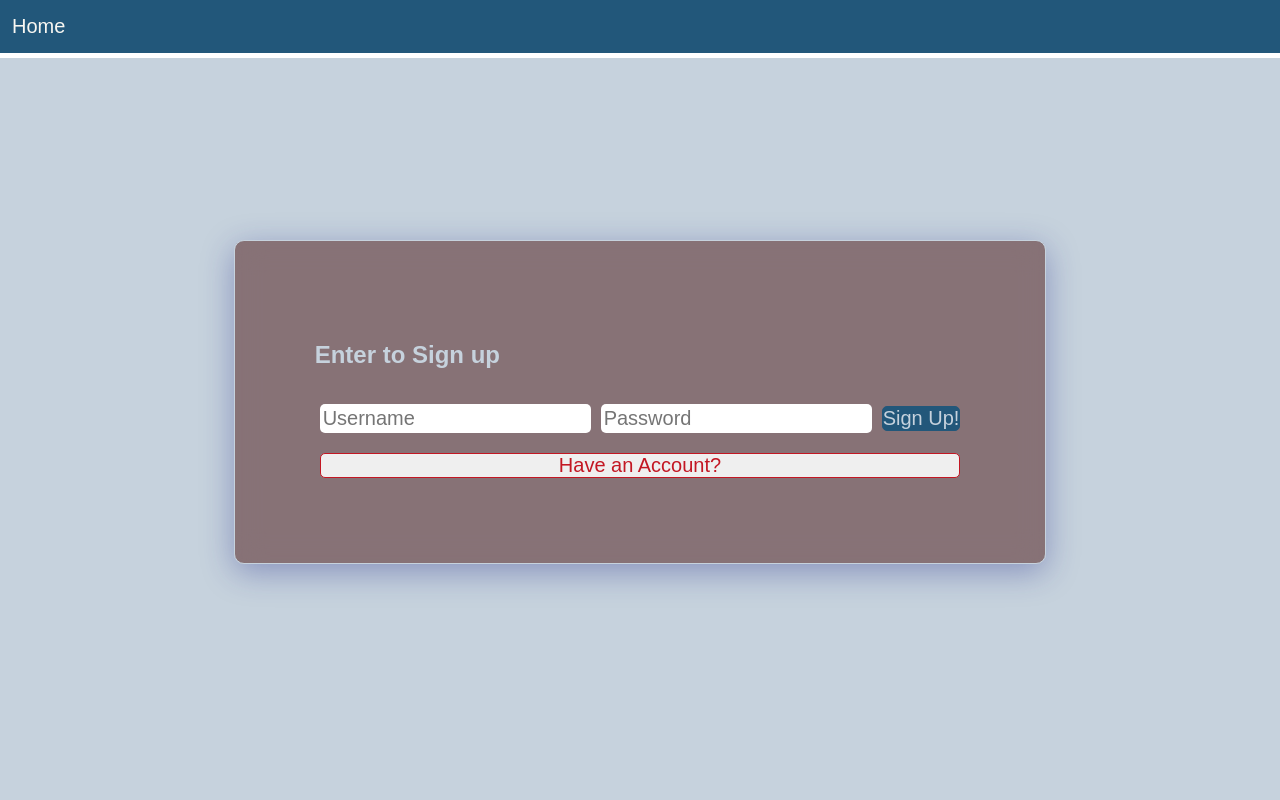
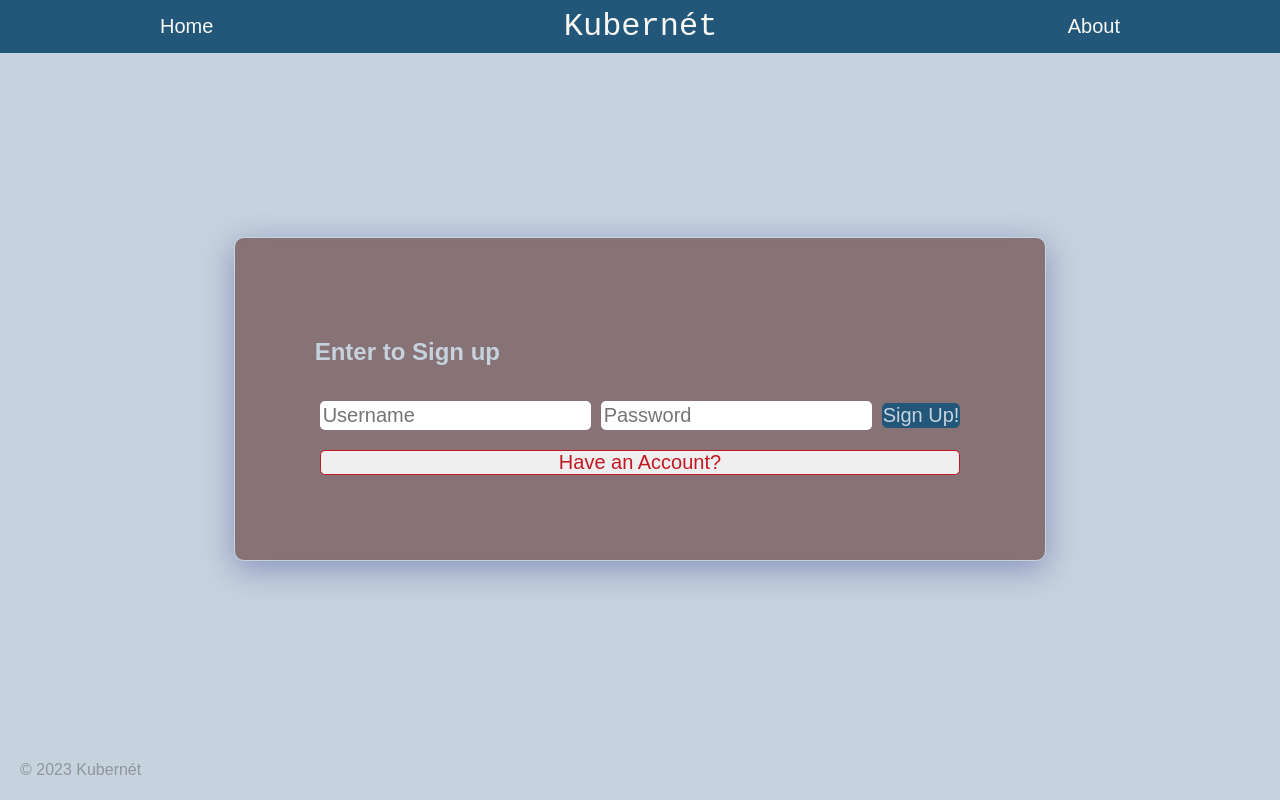
Before and after one commit to oslabs-beta/Kubernet, a React app: page /signupPage in a window 1280 px wide. Built offline with nearby package versions, Linux system fonts and the light colour scheme.

Commit message:
Styled RootLayout

```diff
--- a/client/src/components/RootLayout.jsx
+++ b/client/src/components/RootLayout.jsx
@@ -6,15 +6,26 @@ function RootLayout() {
   return (
     <div className={styles.container}>
       <header className={styles.header}>
-        <nav>
+        <div>
+          {/* Logo here */}
           <NavLink to='/' className={styles.link}>
             Home
           </NavLink>
-        </nav>
+        </div>
+
+        <span className={styles.title}>Kubernét</span>
+
+        <div>
+          <NavLink to='/' className={styles.link}>
+            About
+          </NavLink>
+          {/* Dark/Light mode here */}
+        </div>
       </header>
 
       <main className={styles.outlet}>
         <Outlet />
+        <p className={styles.copy}>© 2023 Kubernét</p>
       </main>
     </div>
   );
--- a/client/src/styles/RootLayout.module.scss
+++ b/client/src/styles/RootLayout.module.scss
@@ -8,27 +8,42 @@
 }
 
 .header {
+  width: 100%;
+
   display: flex;
   flex: 1;
+  align-items: center;
+  justify-content: space-between;
+
   background-color: $color2;
-  align-items: center;
 }
 
 .link {
-  margin: 10px;
+  margin: 0 10rem;
+
   text-decoration: none;
   color: $color1;
-  outline: none;
 
-  border-radius: 5px;
   font-size: 20px;
-  padding: 2px;
+}
+
+.title {
+  font-size: 32px;
+  font-family: monospace; //Consider a unique font for name
+
+  color: $color1; //Maybe a different color for the title??
 }
 
 .outlet {
-  margin-top: 5px;
   display: flex;
   flex-direction: column;
   flex: 14;
+
   background-color: $color4;
 }
+
+.copy {
+  color: rgba(81, 81, 81, 0.462);
+
+  margin-left: 1.25rem;
+}
```
